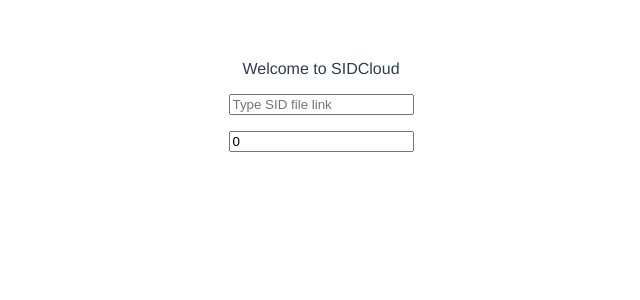
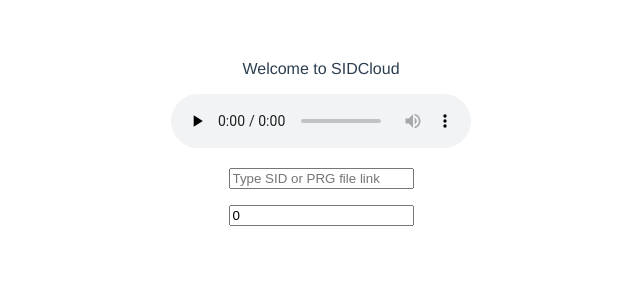
Before and after one commit to dkt64/sidcloud, a Vue app: page / in a window 1280 px wide. Shown: the top 300 px of the page, without its empty margins (319-959 px from the left). Built offline with nearby package versions, Linux system fonts and the light colour scheme.

Commit message:
coś działa

```diff
--- a/package.json
+++ b/package.json
@@ -10,7 +10,9 @@
   "dependencies": {
     "axios": "^0.19.0",
     "core-js": "^2.6.5",
-    "vue": "^2.6.10"
+    "howler": "^2.1.2",
+    "vue": "^2.6.10",
+    "vue-howler": "^0.7.0"
   },
   "devDependencies": {
     "@vue/cli-plugin-babel": "^3.12.0",
--- a/src/App.vue
+++ b/src/App.vue
@@ -1,11 +1,46 @@
 <template>
   <div id="app">
     <p>Welcome to SIDCloud</p>
+
+    <!-- <div>
+    <span>Total duration: {{ duration }} seconds</span>
+    <span>Progress: {{ (progress * 100) }}%</span>
+    <button @click="togglePlayback">{{ playing ? 'Pause' : 'Play' }}</button>
+    <button @click="stop">Stop</button>
+    </div>-->
+
+    <!-- <audio id="audio" controls autoplay preload="none">
+        <source :src=query_url type="audio/wav" />
+    </audio>-->
+    <!-- <audio
+      src="http://localhost:8099/api/v1/audio"
+      id="radio"
+      preload="none"
+      type="audio/wav"
+      controls
+    ></audio>-->
+
+    <audio id="radio" controls preload="none">
+      <source src="http://localhost:8099/api/v1/audio" type="audio/wav" />
+    </audio>
+    <p />
+
+    <!-- <audio id="audio">
+        <source src="http://localhost:8099/api/v1/audio" type="audio/wav" />
+      </audio>
+      <div class="player-controls">
+        <div id="radioIcon"></div>
+        <button id="playAudio"></button>
+        <p>
+          <small id="currentTime">00:00</small>
+        </p>
+    </div>-->
+
     <input
       class="form-control"
       v-model="sid_link"
       v-on:keyup.enter="Link"
-      placeholder="Type SID file link"
+      placeholder="Type SID or PRG file link"
     />
     <p>{{ sid_data }}</p>
 
@@ -21,15 +56,20 @@
 
 <script>
 import axios from "axios";
+// import {Howl} from 'howler';
+
+// var track = new Audio("http://localhost:8099/api/v1/audio")
 
 export default {
+  // mixins: [VueHowler],
   data: function() {
     return {
       handle_id: 0,
       handle_name: null,
       info: null,
       sid_link: null,
-      sid_data: null
+      sid_data: null,
+      query_url: null
     };
   },
   name: "app",
@@ -44,9 +84,7 @@
       // eslint-disable-next-line
       console.log("Query = " + query);
 
-      axios
-        .get(query)
-        .then(response => (this.handle_name = response.data));
+      axios.get(query).then(response => (this.handle_name = response.data));
 
       // eslint-disable-next-line
       console.log("Scener " + this.handle_name);
@@ -55,16 +93,38 @@
     // Odtworzenie SIDa
     // ==========================================================
     Link: function() {
-      var query = "http://localhost:8099/api/v1/audio?sid_url=" + this.sid_link
+      var query = "http://localhost:8099/api/v1/audio?sid_url=" + this.sid_link;
       // eslint-disable-next-line
       console.log("Query = " + query);
 
-      axios
-        .post(query)
-        .then(response => (this.sid_data = response.data));
+      this.query_url = "http://localhost:8099/api/v1/audio";
+
+      // document.getElementById('audio').currentTime = 0
+      // document.getElementById('audio').play()
+
+      axios.post(query).then(response => (this.sid_data = response.data));
+      // axios.post(query);
+
+      // var sound = new Howl({
+      //   src: ["http://localhost:8099/api/v1/audio"],
+      //   format: ['wav'],
+      //   html5: true
+      // });
+
+      // sound.play()
+
+      // track.play()
+
+      // var player = document.getElementById("radio");
+      // player.pause();
+      // player.src = this.query_url;
+      // player.play()
+
+      // media.play();
+      // axios.get(this.query_url)
 
       // eslint-disable-next-line
-      console.log("SID data " + this.sid_data);
+      // console.log("SID data " + this.sid_data);
     }
   }
 };
@@ -74,7 +134,7 @@
 #app {
   font-family: "Avenir", Helvetica, Arial, sans-serif;
   -webkit-font-smoothing: antialiased;
-  -moz-osx-font-smoothing: grayscale;
+  /* -moz-osx-font-smoothing: grayscale; */
   text-align: center;
   color: #2c3e50;
   margin-top: 60px;
```
Also changed, not shown: 1 other file (tests, documents, lock files or other folders).
